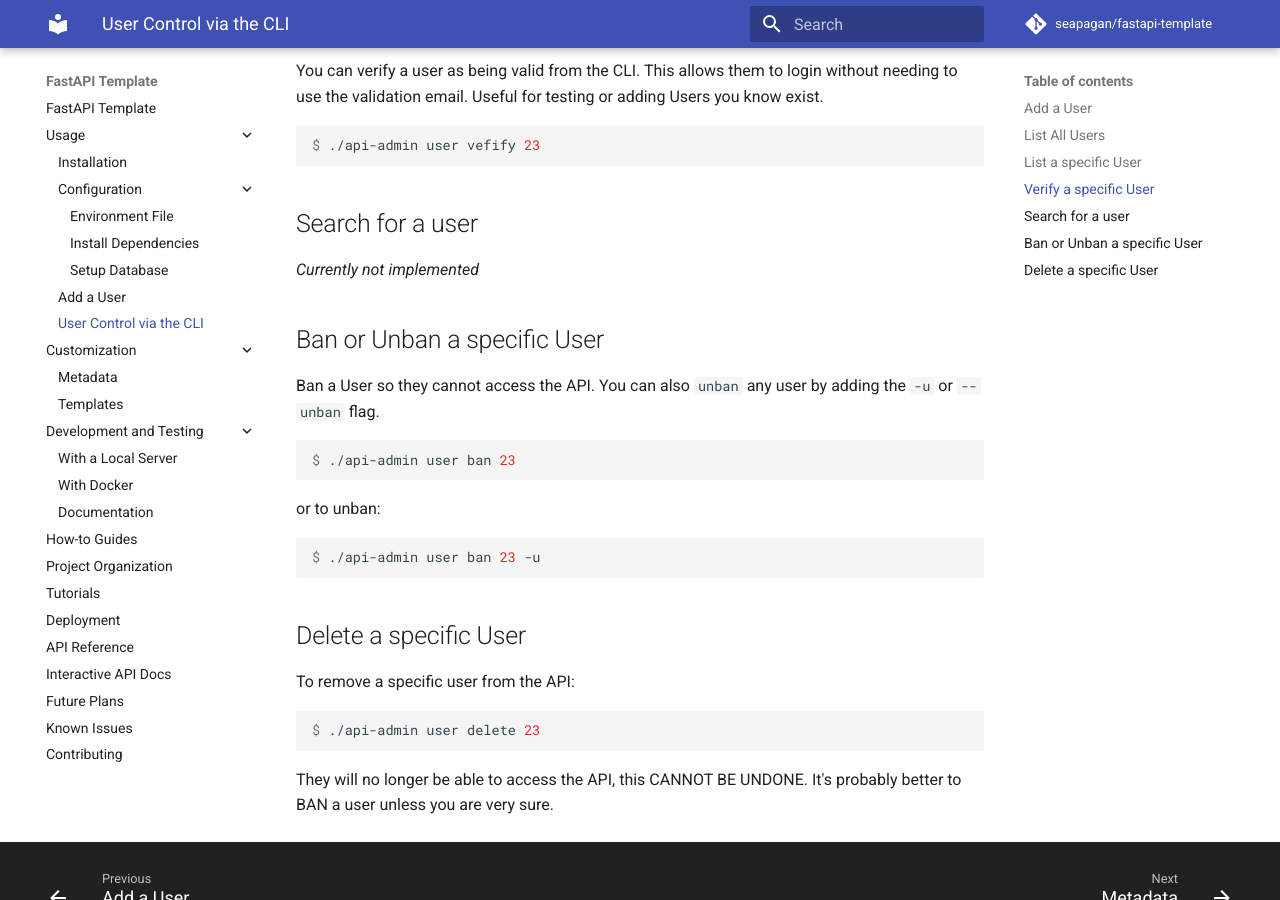
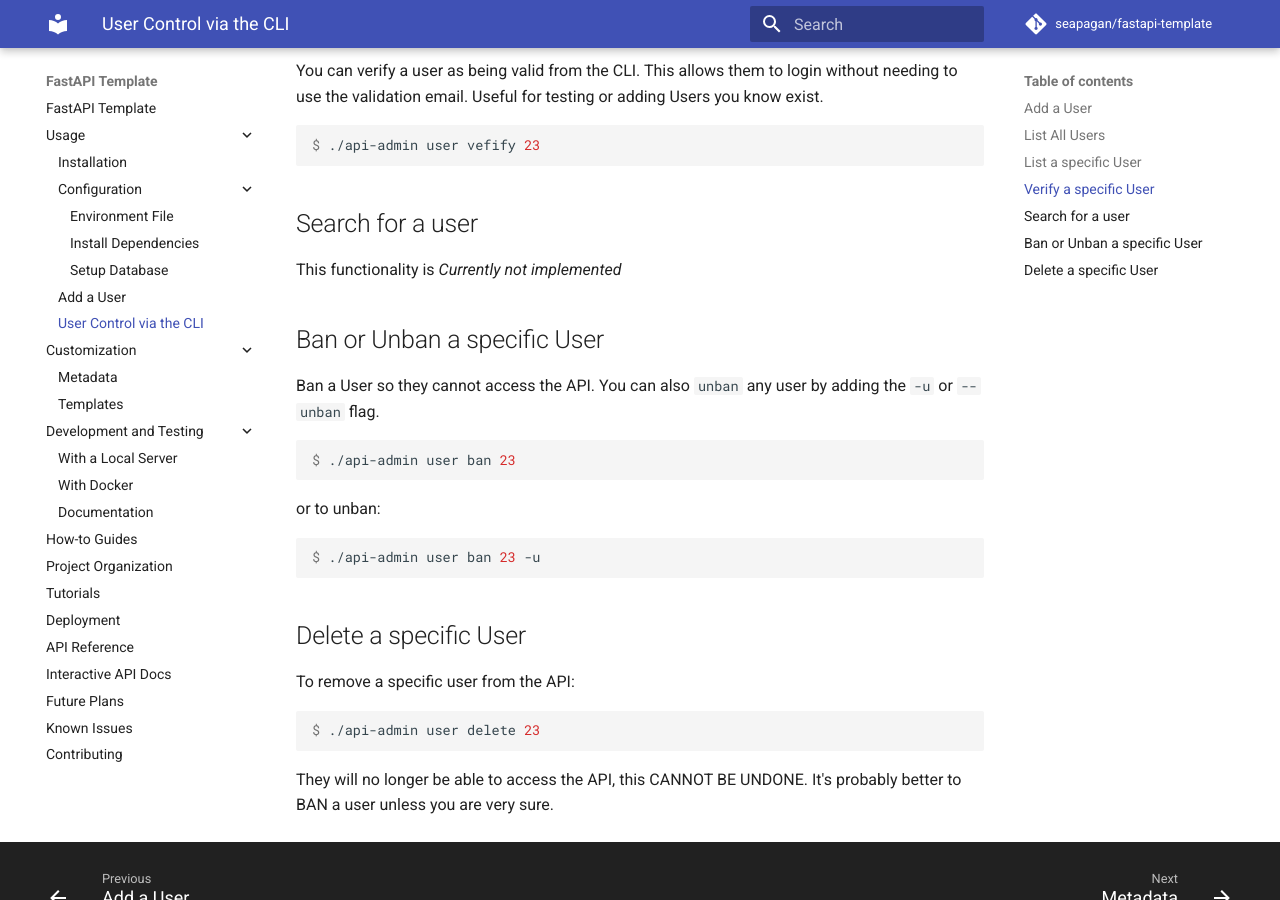
Before and after one commit to seapagan/fastapi-template, an MkDocs documentation site: the page built from docs/usage/user-control.md, in a window 1280 px wide and 900 px high, scrolled down 1087 px. Built offline with MkDocs 1.6.1 and Material for MkDocs 9.7.7, drawn with Linux system fonts in a browser that asks for light colours; comment, search, counter and statistics services are not loaded.

Commit message:
docs: tweak user-control.md
Signed-off-by: Grant Ramsay <seapagan@gmail.com>

```diff
--- a/docs/usage/user-control.md
+++ b/docs/usage/user-control.md
@@ -13,8 +13,8 @@
 
 ## Add a User
 
-This is described in the [previous page](/usage/add-user). It is important to note that any user
-added this was will be **automatically verified**.
+This is described in the [previous page](/usage/add-user). It is important to
+note that any user added this was will be **automatically verified**.
 
 ## List All Users
 
@@ -55,7 +55,7 @@
 
 ## Search for a user
 
-*Currently not implemented*
+This functionality is *Currently not implemented*
 
 ## Ban or Unban a specific User
 
```
